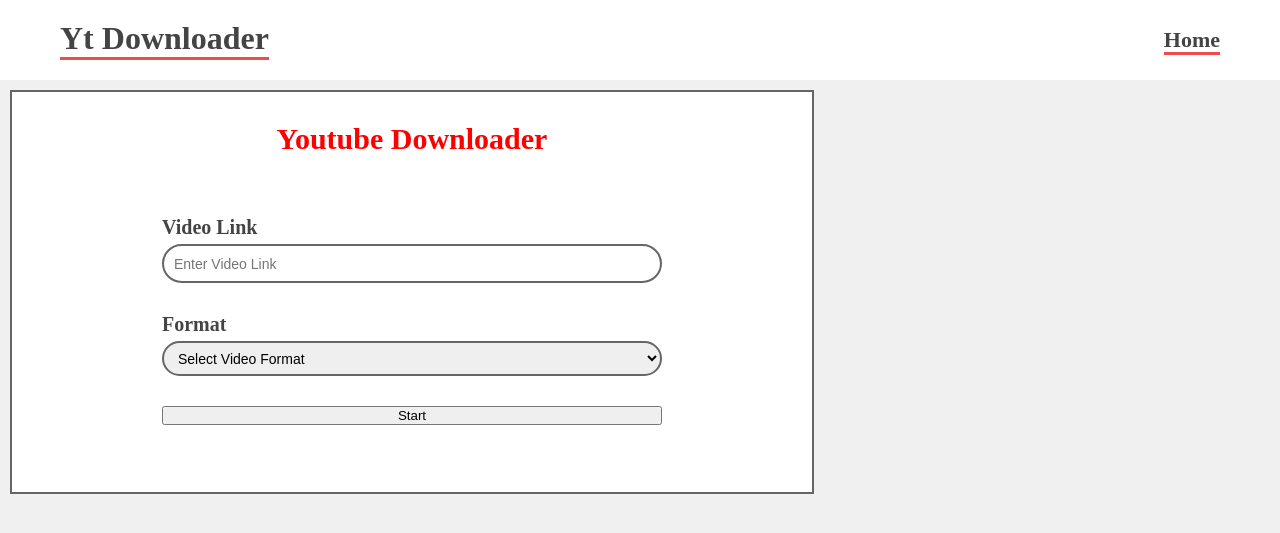
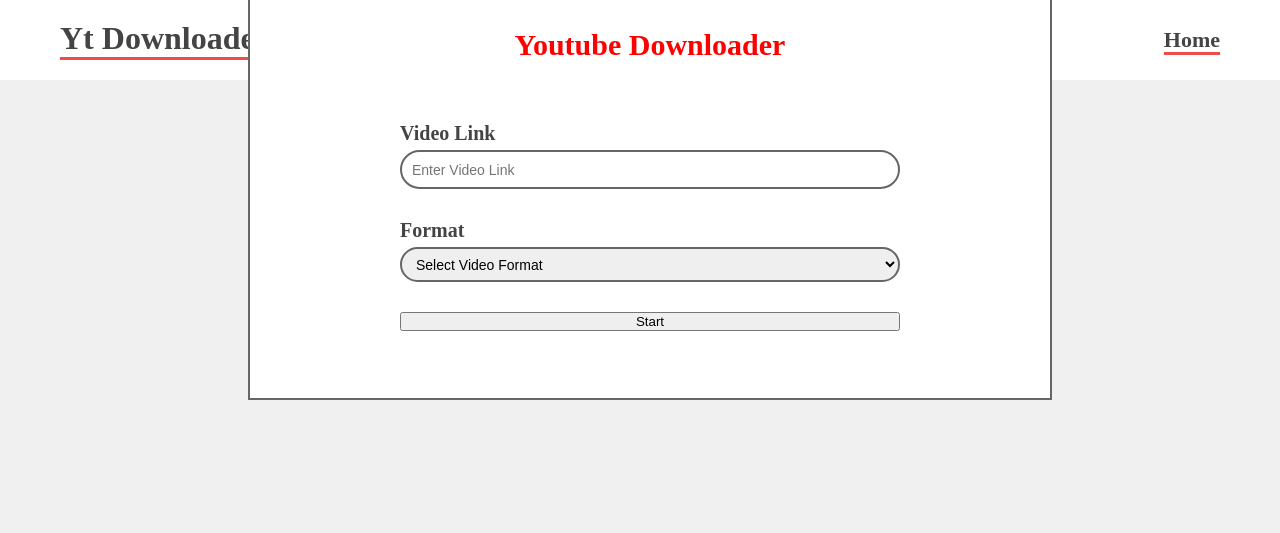
Before and after one commit to bojdan01/web, a PHP site: page /ConvertTest/index.html in a window 1280 px wide. Shown: the top 533 px of the page. Run offline with PHP 8.4, Linux system fonts and the light colour scheme.

Commit message:
Update style.css

```diff
--- a/ConvertTest/style.css
+++ b/ConvertTest/style.css
@@ -34,6 +34,10 @@
     border-bottom: 3px solid #ee4b4b;
 }
 section{
+    position: absolute;
+    transform: translateX(-50%);
+    left: 50%;
+    bottom: 50%;
     width: 800px;
     height: 400px;
     background-color: #fff;
```
